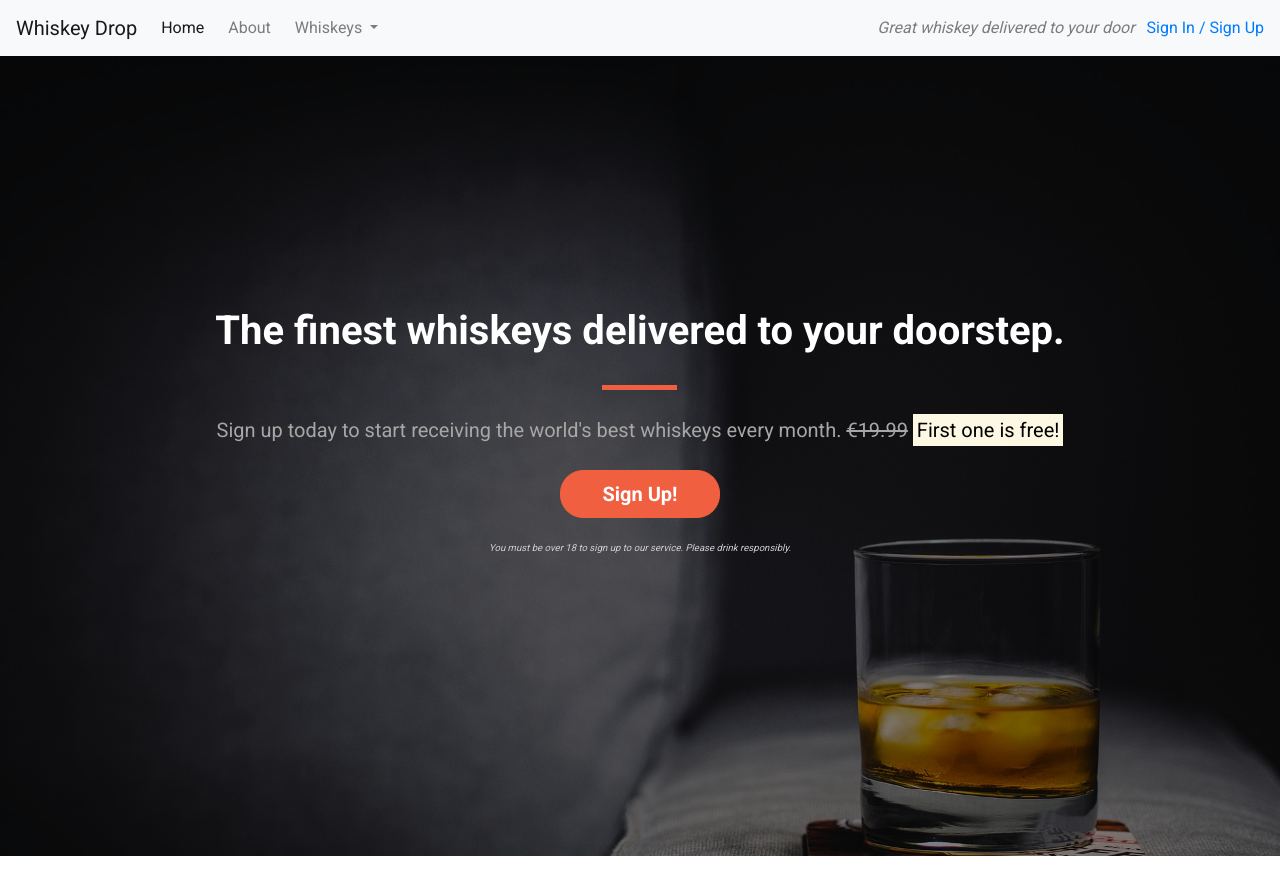
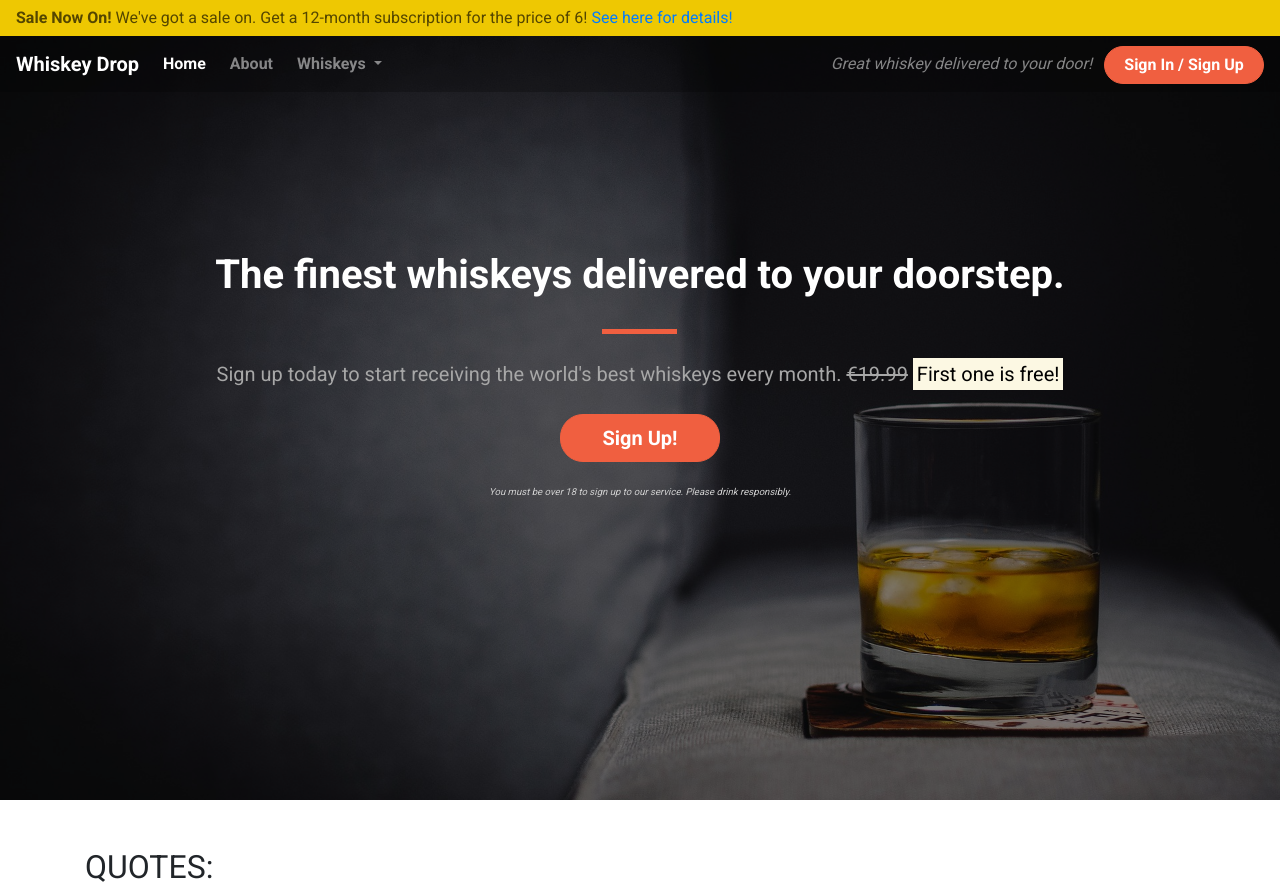
Before and after one commit to Lee-moran/Bootstrap-Test, a plain HTML site: page index.html in a window 1280 px wide. Shown: the top 889 px of the page. Drawn offline with nearby package versions, Linux system fonts and the light colour scheme.

Commit message:
styling part 2

```diff
--- a/css/style.css
+++ b/css/style.css
@@ -2,14 +2,26 @@ body {
     font-family: 'Roboto', sans-serif;
 }
 
-/* Containers */
+.alert-container .col-12 {
+    padding-left: 0;
+    padding-right: 0;
+}
 
-.alert-container {}
+.site-wide-alert {
+    color: #544600;
+    background-color: #eec802;
+    border-color: #eec802;
+    padding: 5px 15px;
+    margin-bottom: 0;
+    border: 1px solid transparent;
+    border-radius: 0;
+}
+
 
 .callout-container {
     height: 100vh;
 
-    background: url('../images/whiskey-background.jpeg') no-repeat center center fixed;
+    background: url('/images/whiskey-background.jpeg') no-repeat bottom right fixed;
     -webkit-background-size: cover;
     -moz-background-size: cover;
     -o-background-size: cover;
@@ -31,26 +43,36 @@ body {
     background-color: rgba(0, 0, 0, 0.5);
 }
 
-.quotes-container {}
+/* Navbar */
 
-.features-container {}
-
-/* Block dividers */
-
-.block-divider {
-    width: 75px;
-    height: 5px;
-    border: 0;
-    background-color: #444;
+.navalert-container {
+    position: absolute;
+    top: 0;
+    left: 0;
+    z-index: 1;
+    padding-left: 0;
+    padding-right: 0;
 }
 
-.block-divider--orange {
-    background-color: #f05f40;
+.navbar {
+    margin-bottom: 0;
+    width: 100%;
+    background-color: rgba(0, 0, 0, .25);
+    border: 0;
 }
 
-.block-divider--short {
-    width: 35px;
+.navbar .navbar-toggler {
+    border: 0;
 }
+
+.navbar .navbar-brand {
+    font-weight: bold;
+}
+
+.navbar .navbar-nav a {
+    font-weight: bold;
+}
+
 
 /* Jumbotron */
 
@@ -76,6 +98,23 @@ body {
     color: #d0d0d0;
 }
 
+/* Block dividers */
+
+.block-divider {
+    width: 75px;
+    height: 5px;
+    border: 0;
+    background-color: #444;
+}
+
+.block-divider--orange {
+    background-color: #f05f40;
+}
+
+.block-divider--short {
+    width: 35px;
+}
+
 /* Buttons */
 
 .btn--cta {
--- a/index.html
+++ b/index.html
@@ -13,9 +13,18 @@
 
 <body>
     <!--Nav-->
-    <nav class="navbar navbar-light navbar-expand-sm bg-light">
-        <a href="/" class="navbar-brand">
-                    Whiskey Drop</a>
+    <div class="container-fluid navalert-container">
+        <div class="container-fluid alert-container">
+            <div class="row d-none d-sm-block">
+                <div class="col-12">
+                    <div class="site-wide-alert alert alert-warning">
+                        <strong>Sale Now On!</strong> We've got a sale on. Get a 12-month subscription for the price of 6! <a href="">See here for details!</a>
+                    </div>
+                </div>
+            </div>
+        </div>
+        <nav class="navbar navbar-dark navbar-expand-sm">
+            <a href="/" class="navbar-brand">Whiskey Drop</a>
 
             <button class="navbar-toggler ml-auto" type="button" data-toggle="collapse" data-target="#navbarNavDropdown" aria-controls="navbarNavDropdown" aria-expanded="false" aria-label="Toggle navigation">
         <span class="navbar-toggler-icon"></span></button>
@@ -23,7 +32,7 @@
             <div class="collapse navbar-collapse" id="navbarNavDropdown">
                 <ul class="navbar-nav mr-auto">
                     <li class="active nav-item mr-2"><a class="nav-link" href="/">Home</a></li>
-                <li class="nav-item mr-2"><a class="nav-link" href="">About</a></li>
+                    <li class="nav-item mr-2"><a class="nav-link" href="/about">About</a></li>
                     <li class="nav-item dropdown">
                         <a class="nav-link dropdown-toggle" href="#" id="navbarDropdownMenuLink" role="button" data-toggle="dropdown" aria-haspopup="true" aria-expanded="false">
           Whiskeys
@@ -36,15 +45,15 @@
                         </div>
                     </li>
 
-                <li class="nav-item mr-2 d-block d-sm-none"><a class="nav-link" href="">Sign In / Sign Up</a></li>
+                    <li class="nav-item mr-2 d-block d-sm-none"><a class="nav-link" href="/login">Sign In / Sign Up</a></li>
                 </ul>
             </div>
             <div class="d-none d-md-block">
-            <p class="navbar-text my-auto mr-2"><i>Great whiskey delivered to your door</i></p>
-            <a href="/login">Sign In / Sign Up</a>
+                <p class="navbar-text my-auto mr-2"><i>Great whiskey delivered to your door!</i></p>
+                <a href="/login" class="btn btn--cta btn--red">Sign In / Sign Up</a>
             </div>
-        <!--</div>-->
         </nav>
+    </div>
     <!--alert-->
     <!--<div class="container alert-container">-->
     <!--    <div class="row d-none d-sm-block">-->
```
Lines whose indentation alone changed are shown as unchanged.
